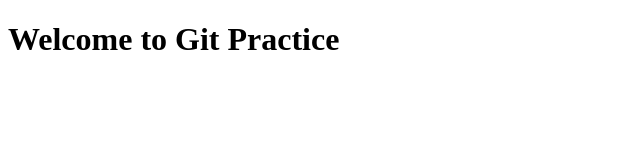
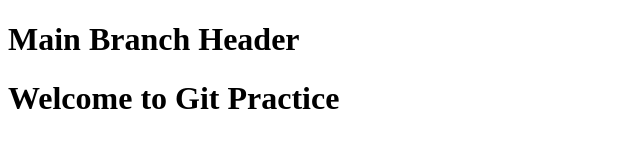
Before and after one commit to SujalSharma123/git-practice, a plain HTML site: page index.html in a window 1280 px wide. Shown: the whole page, without its empty margins (0-640 px from the left). Drawn offline with Linux system fonts and the light colour scheme.

Commit message:
Added header section to index.html

```diff
--- a/index.html
+++ b/index.html
@@ -6,6 +6,9 @@
     <title>Git Practice</title>
 </head>
 <body>
+    <header>
+    <h1>Main Branch Header</h1>
+</header>
     <h1>Welcome to Git Practice</h1>
 </body>
 </html>
```
